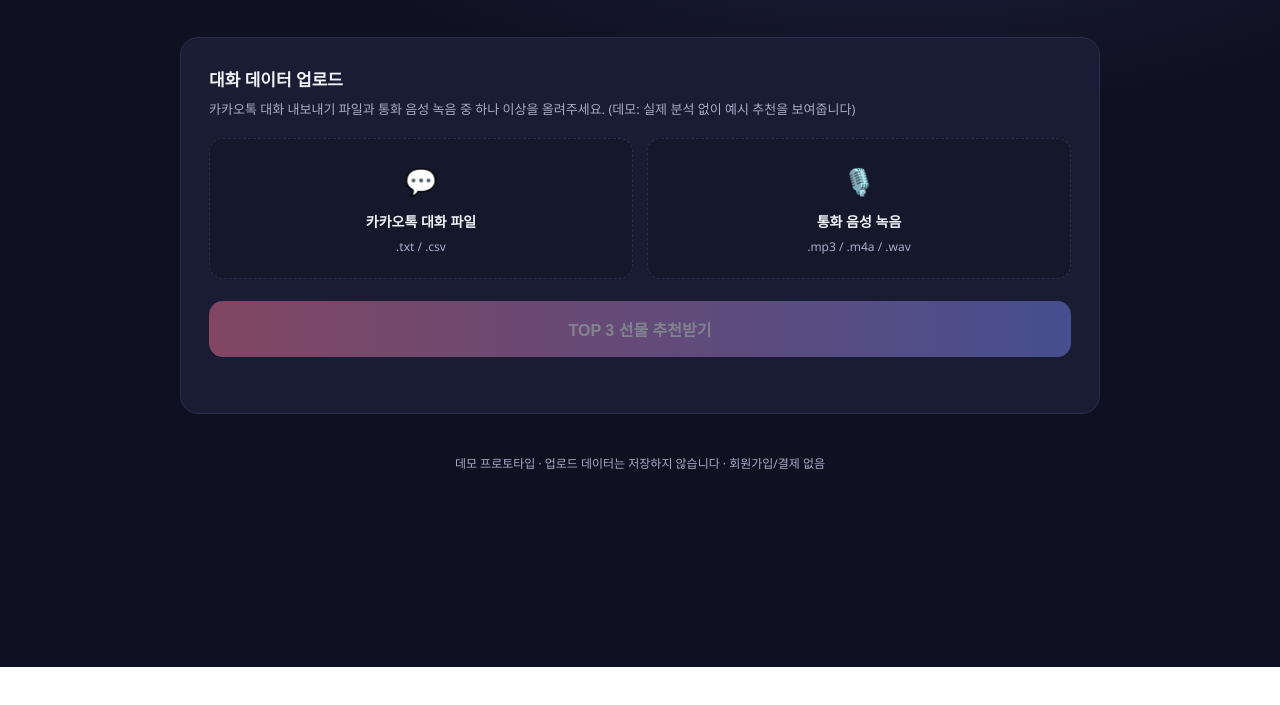
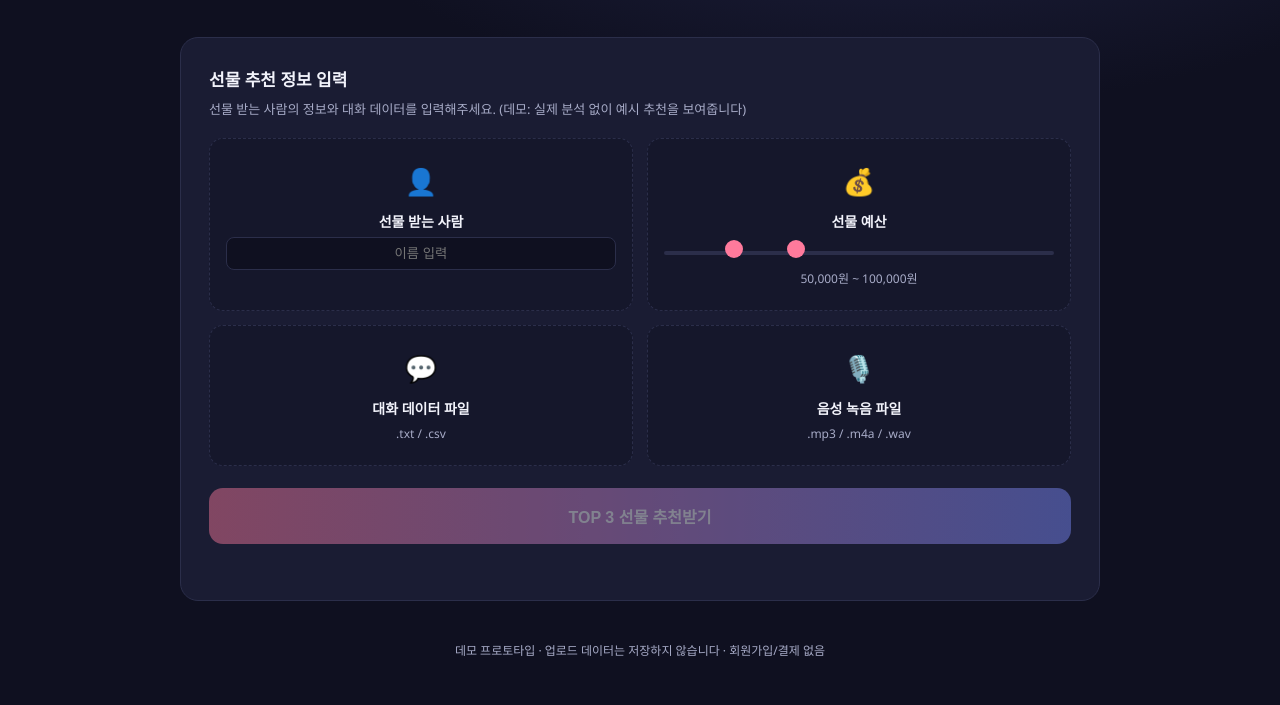
Before and after one commit to MossesTree/PresentToU, a plain HTML site: page index.html in a window 1280 px wide. Shown: the part 133-838 px from the top of the page. Before the commit the page ends 800 px from the top, so only its background shows below. Drawn offline with Linux system fonts and the light colour scheme.

Commit message:
feat: 선물 입력과 업로드 항목 확장

```diff
--- a/index.html
+++ b/index.html
@@ -40,8 +40,8 @@
     .panel h2 { font-size: 17px; margin-bottom: 6px; }
     .panel .hint { color: var(--muted); font-size: 13px; margin-bottom: 18px; }
 
-    .uploads { display: grid; grid-template-columns: 1fr 1fr; gap: 14px; }
-    @media (max-width: 620px){ .uploads { grid-template-columns: 1fr; } }
+    .uploads { display: grid; grid-template-columns: repeat(2, 1fr); gap: 14px; }
+    @media (max-width: 720px){ .uploads { grid-template-columns: 1fr; } }
     .drop {
       border: 1.5px dashed var(--line); border-radius: 14px; padding: 22px 16px;
       text-align: center; cursor: pointer; transition: .18s; background: #15172b;
@@ -52,6 +52,30 @@
     .drop .label { font-weight: 600; margin-top: 8px; font-size: 14px; }
     .drop .sub { color: var(--muted); font-size: 12px; margin-top: 4px; word-break: break-all; }
     .drop input { display: none; }
+    .drop input[type="text"], .drop input[type="number"] {
+      display: block; width: 100%; padding: 8px; border: 1px solid var(--line);
+      border-radius: 8px; background: #0f1020; color: var(--text); text-align: center;
+    }
+    .budget-range { text-align: left; }
+    .budget-track { position: relative; height: 24px; margin-top: 8px; }
+    .budget-track::before {
+      content: ""; position: absolute; top: 10px; left: 0; right: 0; height: 4px;
+      border-radius: 4px; background: var(--line);
+    }
+    .drop input[type="range"] {
+      position: absolute; inset: 0; display: block; width: 100%; margin: 0;
+      appearance: none; background: transparent; pointer-events: none;
+    }
+    .drop input[type="range"]::-webkit-slider-runnable-track { background: transparent; }
+    .drop input[type="range"]::-moz-range-track { background: transparent; }
+    .drop input[type="range"]::-webkit-slider-thumb {
+      appearance: none; width: 18px; height: 18px; margin-top: -7px; border: 0;
+      border-radius: 50%; background: var(--accent); pointer-events: auto; cursor: pointer;
+    }
+    .drop input[type="range"]::-moz-range-thumb {
+      width: 18px; height: 18px; border: 0; border-radius: 50%; background: var(--accent);
+      pointer-events: auto; cursor: pointer;
+    }
 
     .cta {
       display: block; width: 100%; margin-top: 22px; padding: 16px;
@@ -122,18 +146,34 @@
 
     <!-- 입력 패널 -->
     <section class="panel" id="inputPanel">
-      <h2>대화 데이터 업로드</h2>
-      <p class="hint">카카오톡 대화 내보내기 파일과 통화 음성 녹음 중 하나 이상을 올려주세요. (데모: 실제 분석 없이 예시 추천을 보여줍니다)</p>
+      <h2>선물 추천 정보 입력</h2>
+      <p class="hint">선물 받는 사람의 정보와 대화 데이터를 입력해주세요. (데모: 실제 분석 없이 예시 추천을 보여줍니다)</p>
       <div class="uploads">
+        <label class="drop">
+          <div class="ico">👤</div>
+          <div class="label">선물 받는 사람</div>
+          <div class="sub"><input type="text" id="recipientName" placeholder="이름 입력" /></div>
+        </label>
+        <label class="drop">
+          <div class="ico">💰</div>
+          <div class="label">선물 예산</div>
+          <div class="sub budget-range">
+            <div class="budget-track" aria-label="예산 범위">
+              <input type="range" id="budgetMin" min="1000" max="300000" step="1000" value="50000" aria-label="최소 예산" />
+              <input type="range" id="budgetMax" min="1000" max="300000" step="1000" value="100000" aria-label="최대 예산" />
+            </div>
+          </div>
+          <div class="sub" id="budgetValue">50,000원 ~ 100,000원</div>
+        </label>
         <label class="drop" id="dropChat">
           <div class="ico">💬</div>
-          <div class="label">카카오톡 대화 파일</div>
+          <div class="label">대화 데이터 파일</div>
           <div class="sub">.txt / .csv</div>
           <input type="file" id="chatFile" accept=".txt,.csv" />
         </label>
         <label class="drop" id="dropVoice">
           <div class="ico">🎙️</div>
-          <div class="label">통화 음성 녹음</div>
+          <div class="label">음성 녹음 파일</div>
           <div class="sub">.mp3 / .m4a / .wav</div>
           <input type="file" id="voiceFile" accept="audio/*" />
         </label>
@@ -166,6 +206,10 @@
 
     const chatFile = document.getElementById('chatFile');
     const voiceFile = document.getElementById('voiceFile');
+    const recipientName = document.getElementById('recipientName');
+    const budgetMin = document.getElementById('budgetMin');
+    const budgetMax = document.getElementById('budgetMax');
+    const budgetValue = document.getElementById('budgetValue');
     const dropChat = document.getElementById('dropChat');
     const dropVoice = document.getElementById('dropVoice');
     const btn = document.getElementById('recommendBtn');
@@ -176,8 +220,7 @@
     const elapsedEl = document.getElementById('elapsed');
 
     function refresh() {
-      const hasAny = chatFile.files.length || voiceFile.files.length;
-      btn.disabled = !hasAny;
+      btn.disabled = !recipientName.value.trim() || !(chatFile.files.length || voiceFile.files.length);
     }
 
     function bindDrop(input, drop) {
@@ -193,6 +236,15 @@
     }
     bindDrop(chatFile, dropChat);
     bindDrop(voiceFile, dropVoice);
+    recipientName.addEventListener('input', refresh);
+    [budgetMin, budgetMax].forEach(input => input.addEventListener('input', () => {
+      if (Number(budgetMin.value) > Number(budgetMax.value)) {
+        if (input === budgetMin) budgetMax.value = budgetMin.value;
+        else budgetMin.value = budgetMax.value;
+      }
+      budgetValue.textContent = `${Number(budgetMin.value).toLocaleString()}원 ~ ${Number(budgetMax.value).toLocaleString()}원`;
+      refresh();
+    }));
 
     function pick3() {
       const pool = [...GIFT_POOL];
```
